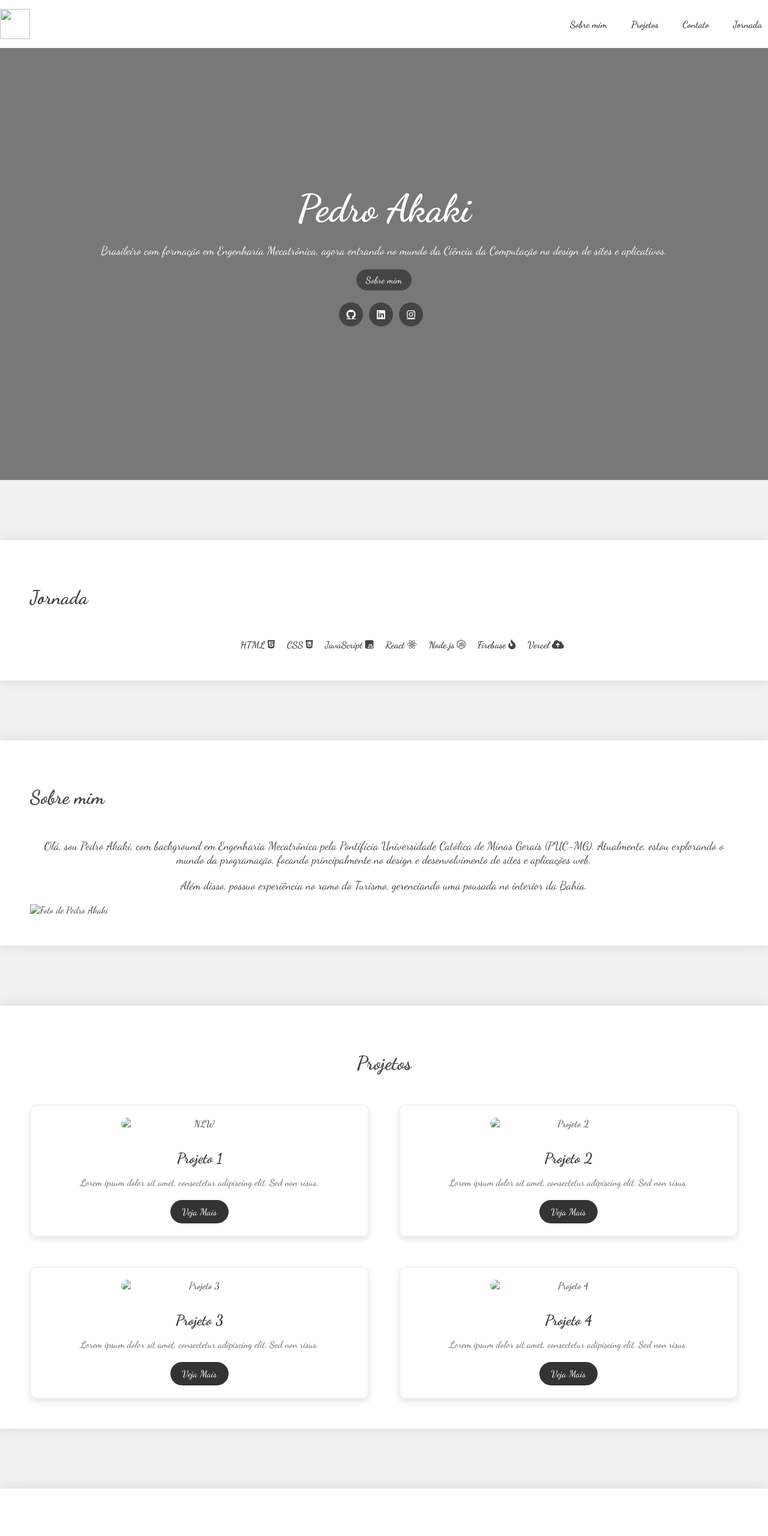
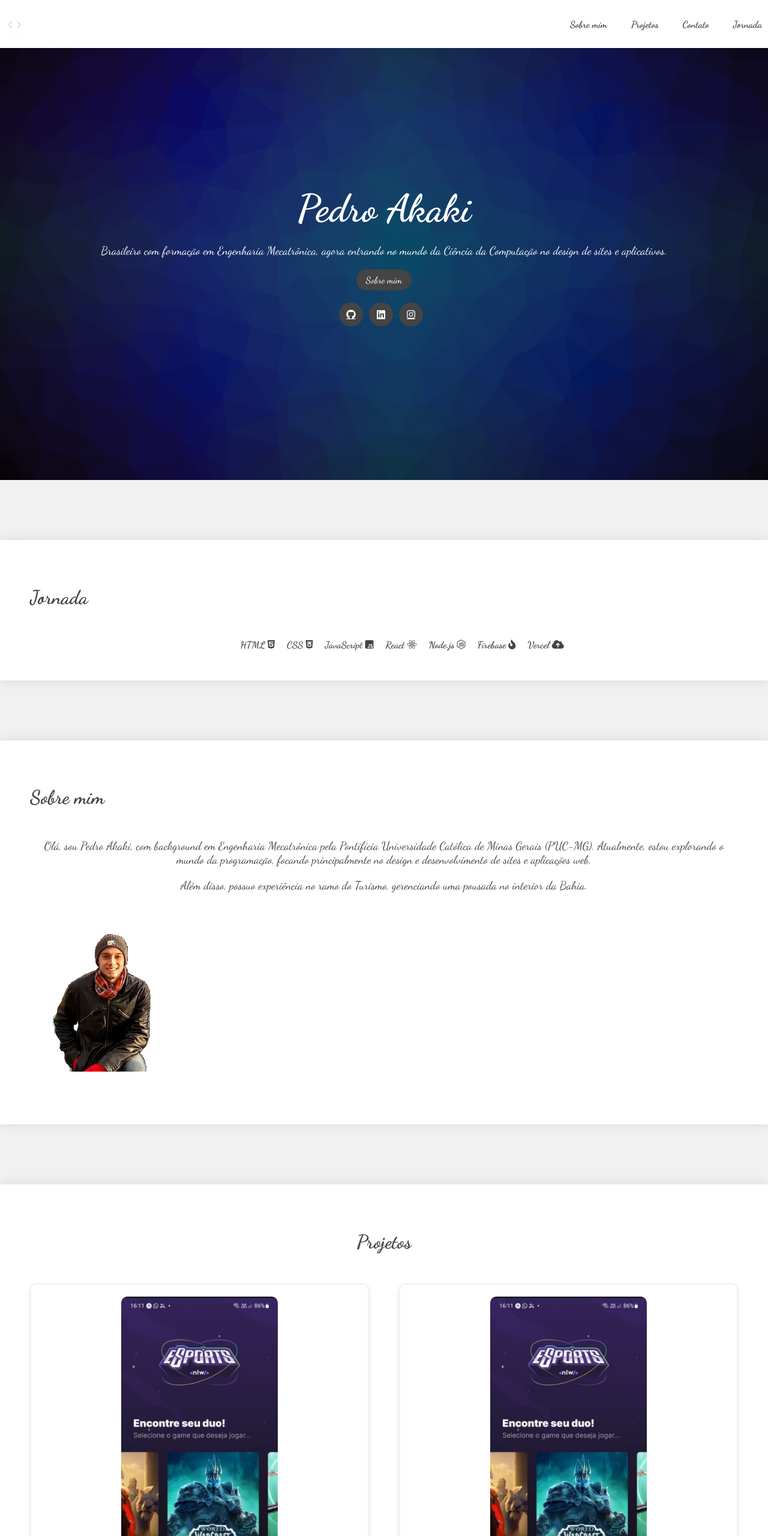
Before and after one commit to PedroAkaki/portfolio2023, a plain HTML site: page index.html in a window 1280 px wide. Shown: the top 2560 px of the page at 60% size. Drawn offline with Linux system fonts and the light colour scheme; the site is published under a folder, as on GitHub Pages, so addresses that start at the root find nothing.

Commit message:
commit bit bit

```diff
--- a/index.html
+++ b/index.html
@@ -16,7 +16,7 @@
   </head>
   <body>
     <nav>
-        <img class="logo" src="/src/public/logo.png" width="50" height="50" alt="" />
+        <img class="logo" src="src/public/logo.png" width="50" height="50" alt="" />
         <ul class="nav-list" data-nav id="nav-list">
           <li><a href="#about-me">Sobre mim</a></li>
           <li><a href="#projects">Projetos</a></li>
@@ -91,7 +91,7 @@
         </div>
         <img
           class="profile-pic"
-          src="../src/public/headshot.png"
+          src="src/public/headshot.png"
           alt="Foto de Pedro Akaki"
         />
       </div>
@@ -103,7 +103,7 @@
           <div class="project">
             <img
               class="project-image"
-              src="../src/public/projeto1.jpg"
+              src="src/public/projeto1.jpg"
               alt="NLW"
             />
             <div class="project-text">
@@ -117,7 +117,7 @@
           <div class="project">
             <img
               class="project-image"
-              src="../src/public/projeto1.jpg"
+              src="src/public/projeto1.jpg"
               alt="Projeto 2"
             />
             <div class="project-text">
@@ -131,7 +131,7 @@
           <div class="project">
             <img
               class="project-image"
-              src="../src/public/projeto1.jpg"
+              src="src/public/projeto1.jpg"
               alt="Projeto 3"
             />
             <div class="project-text">
@@ -145,7 +145,7 @@
           <div class="project">
             <img
               class="project-image"
-              src="../src/public/projeto1.jpg"
+              src="src/public/projeto1.jpg"
               alt="Projeto 4"
             />
             <div class="project-text">
--- a/styles.css
+++ b/styles.css
@@ -9,7 +9,7 @@ body {
   /* Header styles */
   section.hero {
     background-image: linear-gradient(to bottom, rgba(0, 0, 0, 0.5), rgba(0, 0, 0, 0.5)),
-      url(/src/public/backgroundTriangular2.jpg);
+      url(src/public/backgroundTriangular2.jpg);
     background-repeat: no-repeat;
     background-size: cover;
     height: 100vh;
```
